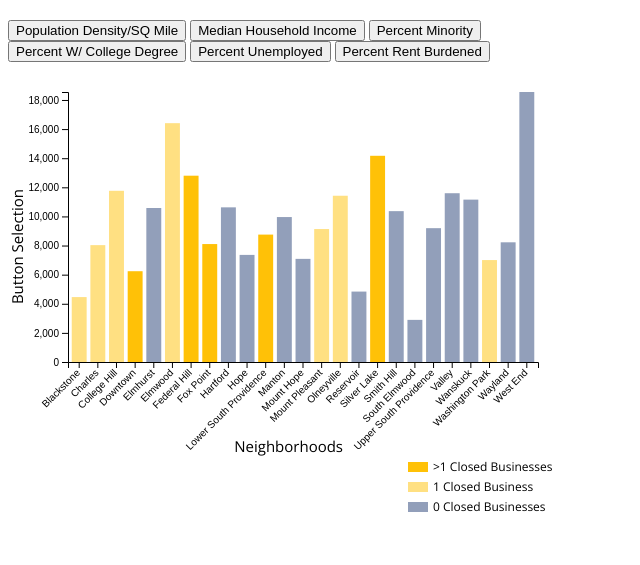
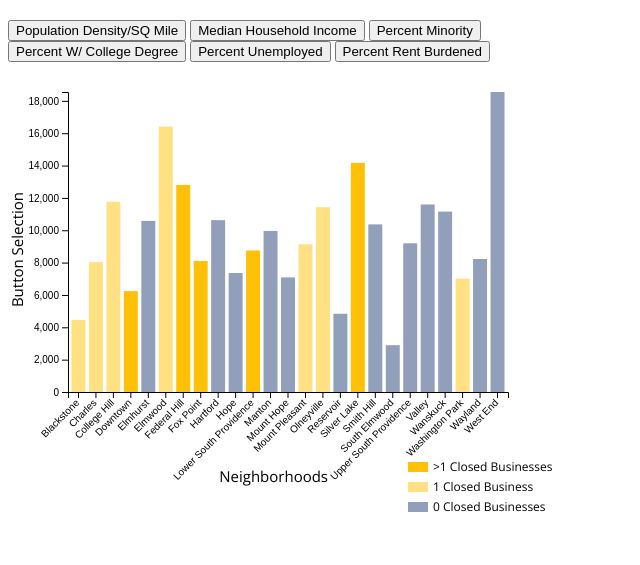
Before and after one commit to PCafferky/PCafferky.github.io, a plain HTML site: page DemographicsBarChart.html in a window 1280 px wide. Shown: the whole page, without its empty margins (0-640 px from the left). Drawn offline with nearby package versions, Linux system fonts and the light colour scheme.

Commit message:
Add files via upload

```diff
--- a/DemographicsBarChart.html
+++ b/DemographicsBarChart.html
@@ -51,9 +51,9 @@ h4 {
 <script>
 
 // set the dimensions and margins of the graph
-var margin = {top: 30, right: 30, bottom: 200, left: 60},
-    width = 560 - margin.left - margin.right,
-    height = 500 - margin.top - margin.bottom;
+var margin = {top: 30, right: 50, bottom: 120, left: 60},
+    width = 550 - margin.left - margin.right,
+    height = 450 - margin.top - margin.bottom;
 
 // append the svg object to the body of the page
 var svg = d3.select("#my_dataviz")
@@ -83,6 +83,9 @@ function update(selectedVar) {
 
   // Parse the Data
   d3.csv("https://PCafferky.github.io/27_Neighborhoods_Pivot_Percs.csv", function(data) {
+
+    // sort data
+      data.sort((a, b) => d3.descending(a.selectedVar, b.selectedVar));
 
     // X axis
     x.domain(data.map(function(d) { return d.lname; }))
```
